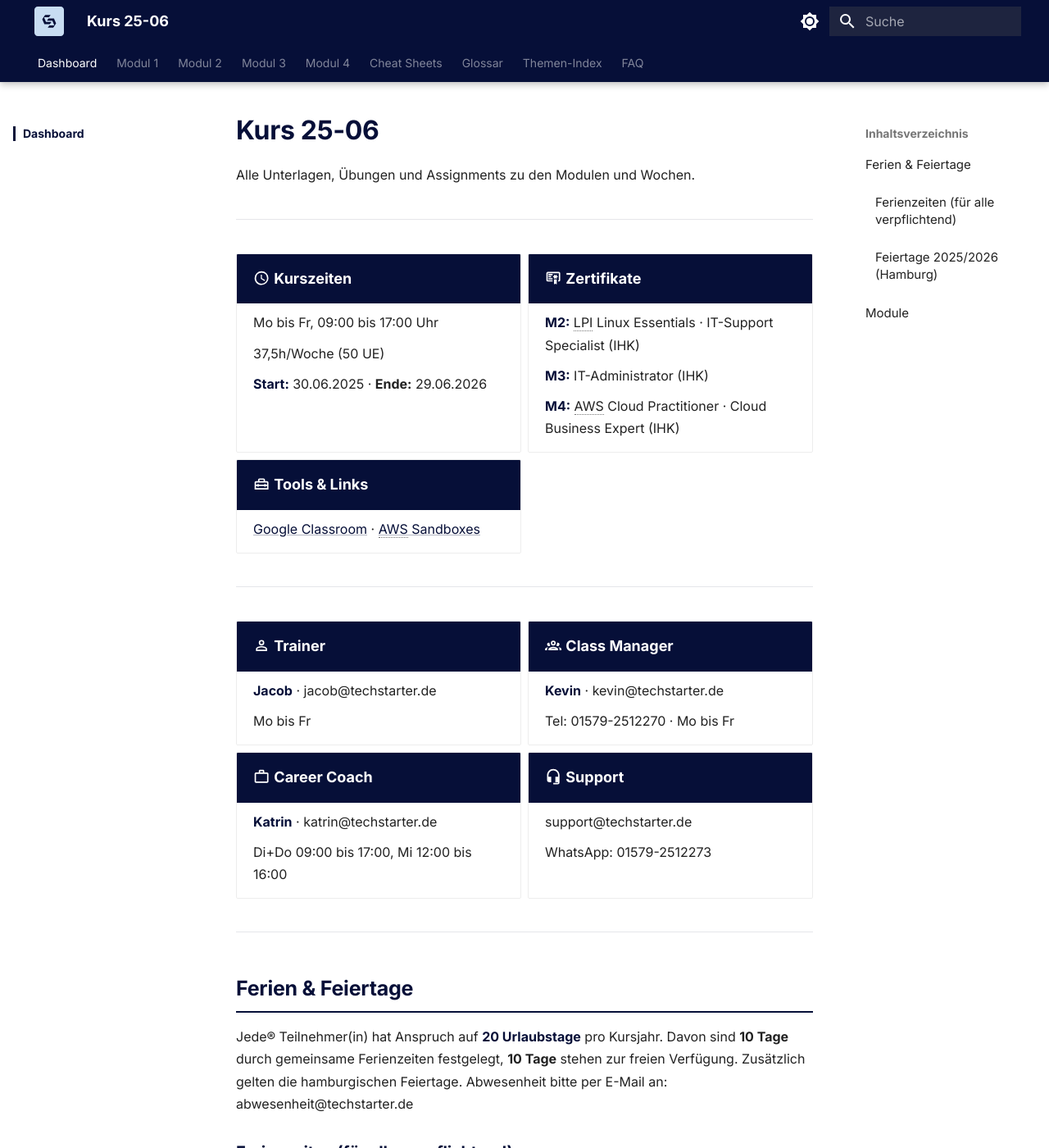
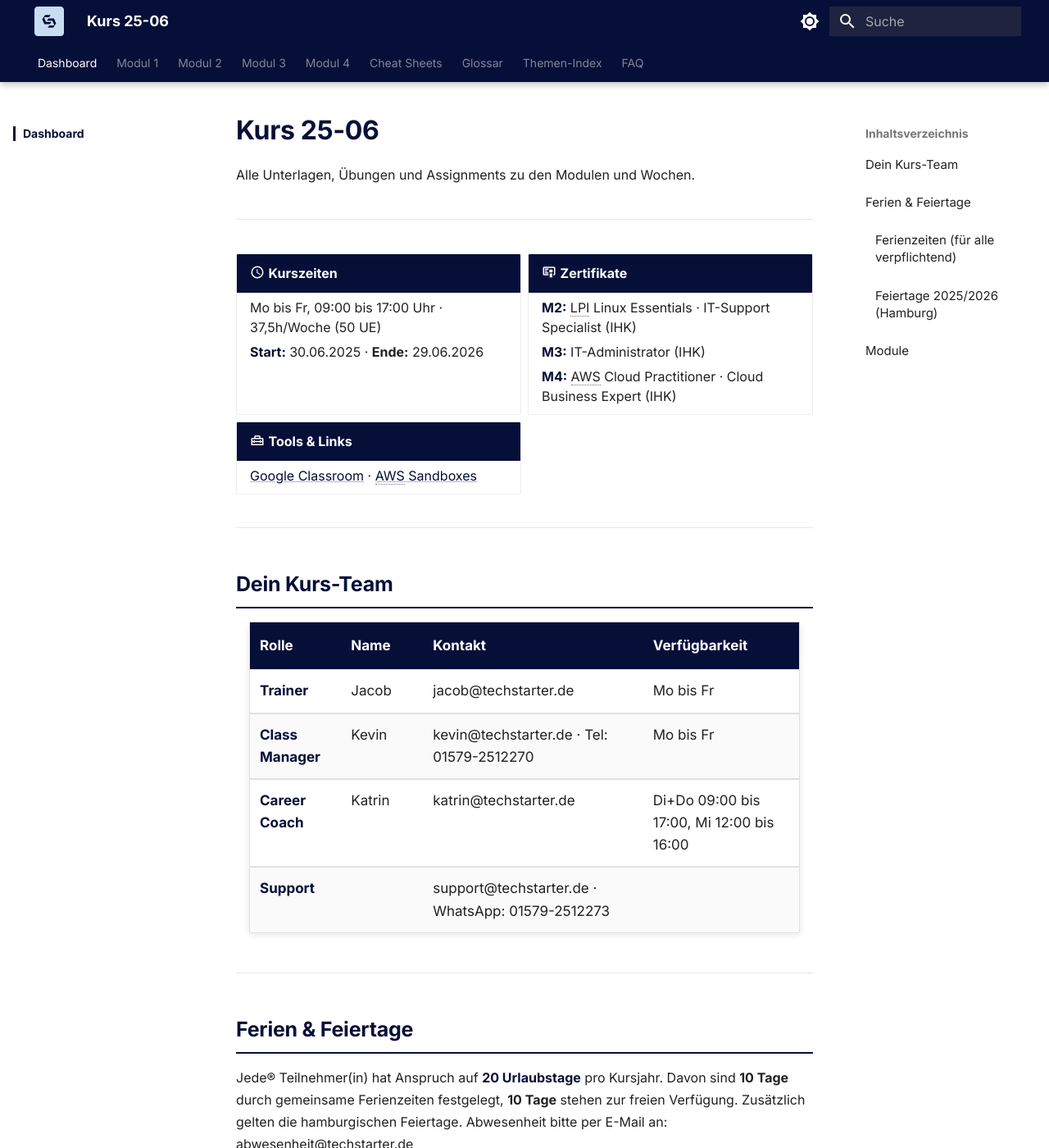
Before and after one commit to JacobMenge/kurs-25-06, an MkDocs documentation site: the page built from docs/index.md, in a window 1280 px wide and 1400 px high. Shown: the whole window at 82% size. Built offline with MkDocs 1.6.1 and Material for MkDocs 9.7.7, drawn with Linux system fonts in a browser that asks for light colours.

Commit message:
update dashboard

```diff
--- a/docs/index.md
+++ b/docs/index.md
@@ -15,9 +15,7 @@ Alle Unterlagen, Übungen und Assignments zu den Modulen und Wochen.
 
     ---
 
-    Mo bis Fr, 09:00 bis 17:00 Uhr
-
-    37,5h/Woche (50 UE)
+    Mo bis Fr, 09:00 bis 17:00 Uhr · 37,5h/Woche (50 UE)
 
     **Start:** 30.06.2025 · **Ende:** 29.06.2026
 
@@ -41,41 +39,14 @@ Alle Unterlagen, Übungen und Assignments zu den Modulen und Wochen.
 
 ---
 
-<div class="grid cards" markdown>
+## Dein Kurs-Team
 
--   :material-account-outline: **Trainer**
-
-    ---
-
-    **Jacob** · jacob@techstarter.de
-
-    Mo bis Fr
-
--   :material-account-group-outline: **Class Manager**
-
-    ---
-
-    **Kevin** · kevin@techstarter.de
-
-    Tel: 01579-2512270 · Mo bis Fr
-
--   :material-briefcase-outline: **Career Coach**
-
-    ---
-
-    **Katrin** · katrin@techstarter.de
-
-    Di+Do 09:00 bis 17:00, Mi 12:00 bis 16:00
-
--   :material-headset: **Support**
-
-    ---
-
-    support@techstarter.de
-
-    WhatsApp: 01579-2512273
-
-</div>
+| Rolle | Name | Kontakt | Verfügbarkeit |
+|-------|------|---------|---------------|
+| **Trainer** | Jacob | jacob@techstarter.de | Mo bis Fr |
+| **Class Manager** | Kevin | kevin@techstarter.de · Tel: 01579-2512270 | Mo bis Fr |
+| **Career Coach** | Katrin | katrin@techstarter.de | Di+Do 09:00 bis 17:00, Mi 12:00 bis 16:00 |
+| **Support** | | support@techstarter.de · WhatsApp: 01579-2512273 | |
 
 ---
 
--- a/docs/stylesheets/extra.css
+++ b/docs/stylesheets/extra.css
@@ -782,22 +782,27 @@
 }
 
 /* ============================================
-   Grid Cards - Header mit blauem Hintergrund
+   Grid Cards - Kompakt mit blauem Header
    ============================================ */
 
-/* Card-Container: Padding entfernen für Header-Effekt */
+/* Card-Container: kompakt */
 .md-typeset .grid.cards > ul > li {
   padding: 0 !important;
   overflow: hidden;
+}
+
+/* Kompakteres Card-Grid */
+.md-typeset .grid.cards > ul {
+  gap: 0.6rem;
 }
 
 /* Erster Absatz = Header mit Icon + Titel */
 .md-typeset .grid.cards > ul > li > p:first-child {
   background-color: #060F38;
   color: white !important;
-  padding: 0.75rem 1rem;
+  padding: 0.5rem 0.8rem;
   margin: 0;
-  font-size: 0.9rem;
+  font-size: 0.8rem;
 }
 
 /* Icon im Header weiß */
@@ -812,44 +817,46 @@
   color: white !important;
 }
 
-/* HR-Trennlinie zwischen Header und Content ausblenden */
+/* HR-Trennlinie ausblenden */
 .md-typeset .grid.cards > ul > li > hr {
   margin: 0 !important;
   border: none !important;
   height: 0;
 }
 
-/* Content-Bereich: Padding hinzufügen */
+/* Content-Bereich: kompaktes Padding */
 .md-typeset .grid.cards > ul > li > p:not(:first-child) {
-  padding: 0 1rem;
-  margin: 0.5rem 0;
+  padding: 0 0.8rem;
+  margin: 0.3rem 0;
+  font-size: 0.8rem;
+  line-height: 1.5;
 }
 
-/* Erstes Content-Element nach HR: oberes Padding */
+/* Erstes Content-Element nach HR */
 .md-typeset .grid.cards > ul > li > hr + p,
-.md-typeset .grid.cards > ul > li > hr + ul,
-.md-typeset .grid.cards > ul > li > hr + table {
-  margin-top: 0.75rem;
+.md-typeset .grid.cards > ul > li > hr + ul {
+  margin-top: 0.5rem;
 }
 
-/* Letztes Element: unteres Padding */
+/* Letztes Element */
 .md-typeset .grid.cards > ul > li > *:last-child {
-  margin-bottom: 0.75rem !important;
+  margin-bottom: 0.5rem !important;
 }
 
 /* Tabellen innerhalb von Cards */
 .md-typeset .grid.cards > ul > li > .md-typeset__scrollwrap {
-  padding: 0 1rem;
+  padding: 0 0.8rem;
 }
 
 /* Listen in Cards */
 .md-typeset .grid.cards > ul > li > ul {
-  padding-left: 2rem;
-  padding-right: 1rem;
-  margin: 0.5rem 0;
+  padding-left: 1.8rem;
+  padding-right: 0.8rem;
+  margin: 0.3rem 0;
+  font-size: 0.8rem;
 }
 
-/* Dark Mode: Header bleibt gleich, Content anpassen */
+/* Dark Mode */
 [data-md-color-scheme="slate"] .md-typeset .grid.cards > ul > li > p:first-child {
   background-color: #1a2a5c;
 }
```
